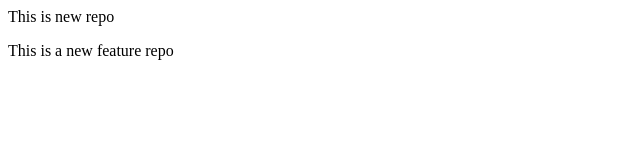
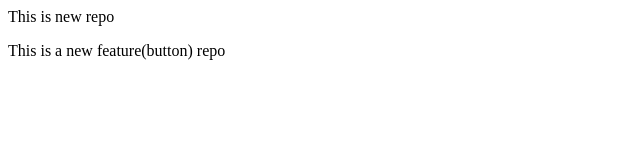
Before and after one commit to preeti9311/Local-Repo, a plain HTML site: page index.html in a window 1280 px wide. Shown: the full height of the page, 0-640 px from the left. Drawn offline with Linux system fonts and the light colour scheme.

```diff
--- a/index.html
+++ b/index.html
@@ -1,2 +1,2 @@
 <p>This is new repo </p>
-<p>This is a new feature repo</p>
+<p>This is a new feature(button) repo</p>
```
